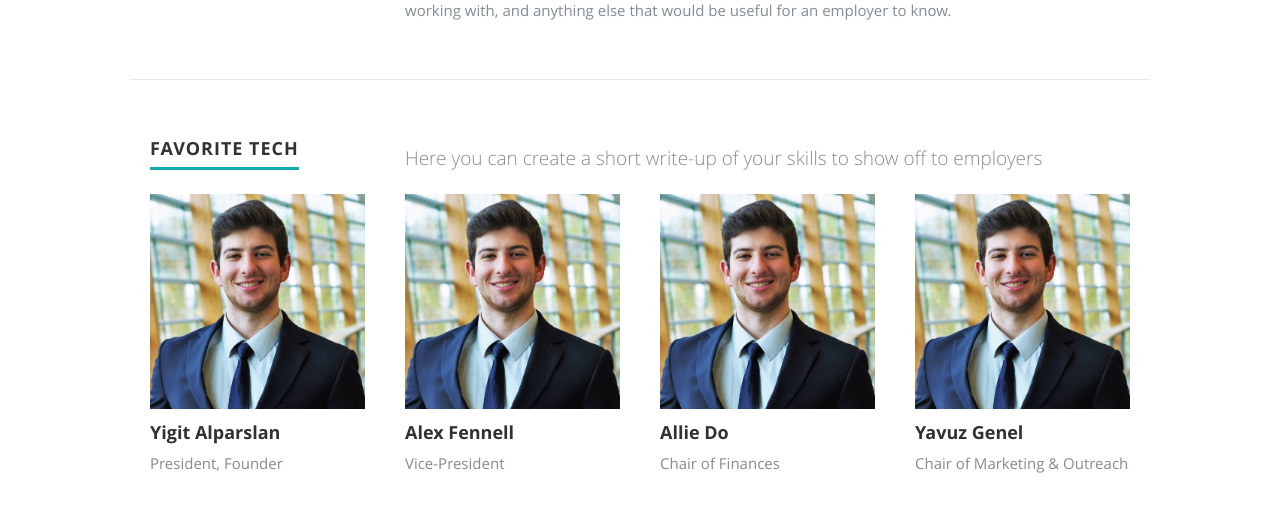
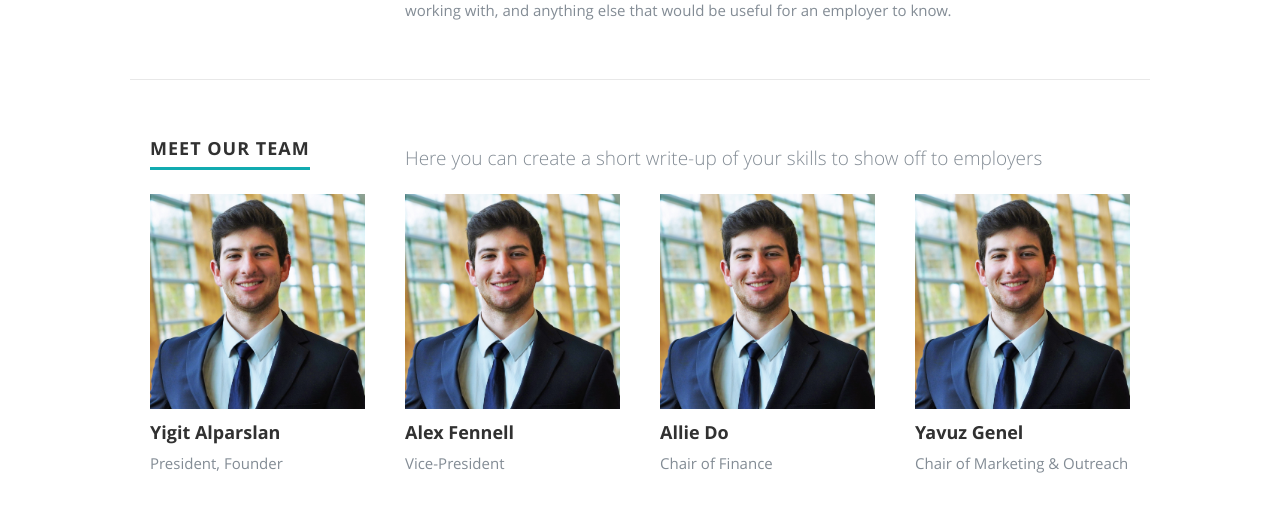
Before and after one commit to drexelai/drexelai.netlify.com, a React (Create React App) app: page / in a window 1280 px wide. Shown: the part 2180-2686 px from the top of the page. Built offline with nearby package versions, Linux system fonts and the light colour scheme.

Commit message:
Update Team header to 'Meet Our Team'

```diff
--- a/public/resumeData.json
+++ b/public/resumeData.json
@@ -99,7 +99,7 @@
       },
       {
         "name":"Allie Do",
-        "position":"Chair of Finances",
+        "position":"Chair of Finance",
         "image":"yigit.jpg",
         "level":"50%"
       },
--- a/src/Components/Resume.js
+++ b/src/Components/Resume.js
@@ -60,7 +60,7 @@ class Resume extends Component {
         <div className="row skill">
 
           <div className="three columns header-col">
-            <h1><span>Favorite Tech</span></h1>
+            <h1><span>Meet Our Team</span></h1>
           </div>
 
           <div>
```
